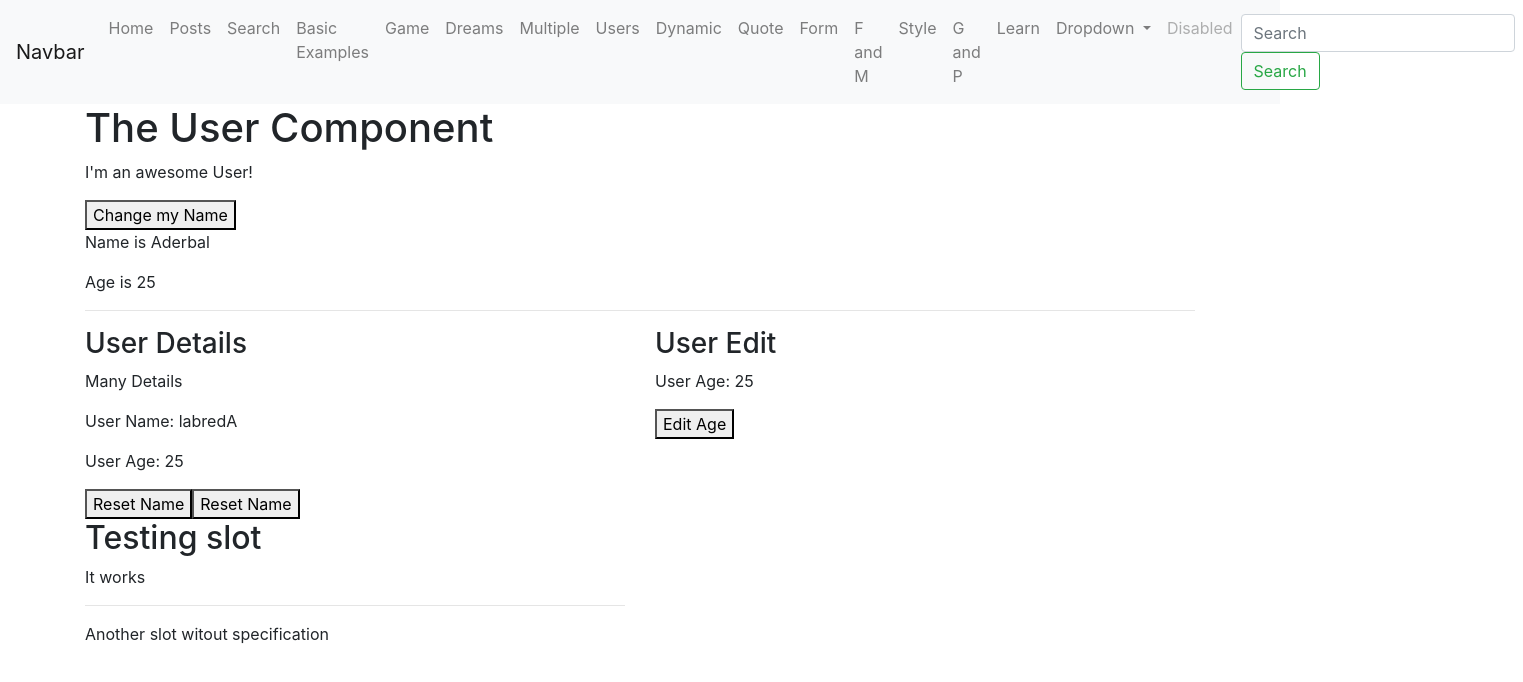
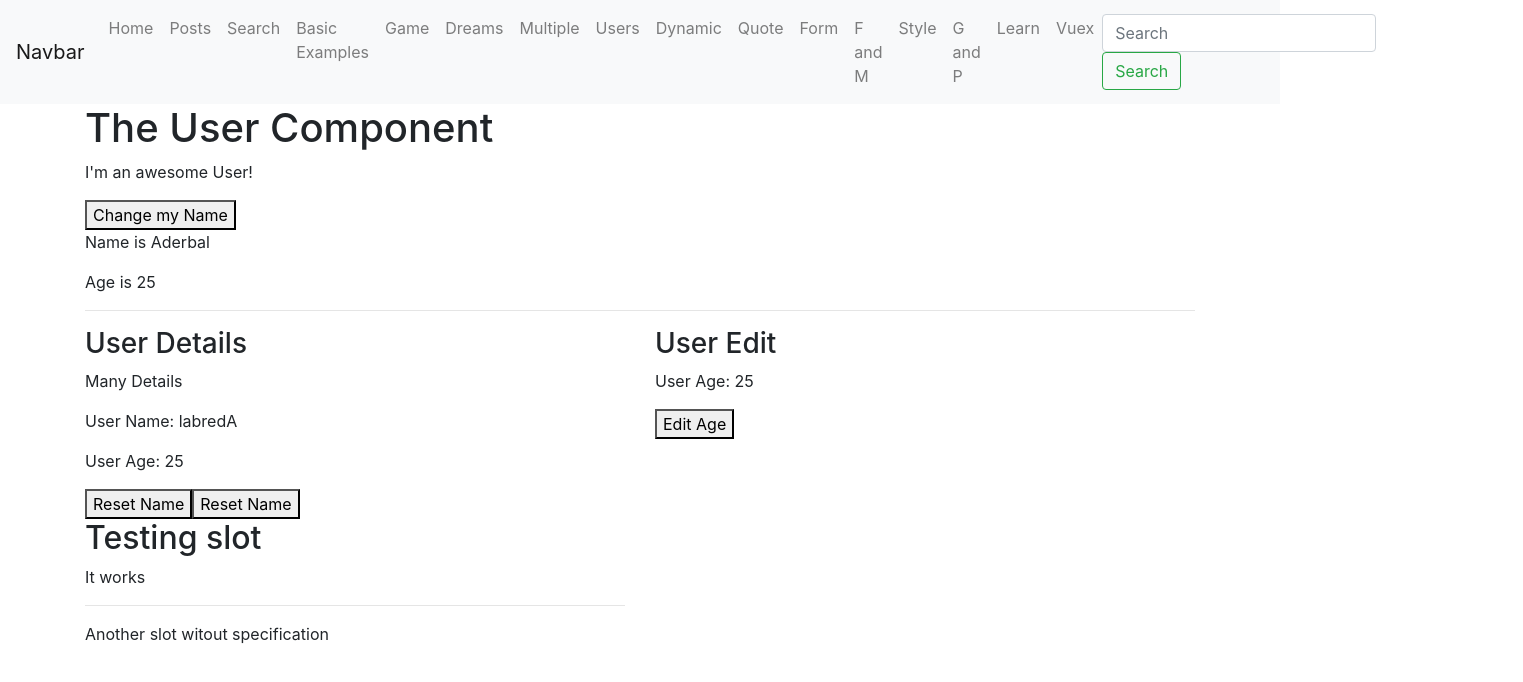
Before and after one commit to aderbalfarias/learning-vue, a Vue app: page /user in a window 1280 px wide. Shown: the top 682 px of the page, 1523 px wide, since content can reach past the window. Built offline with nearby package versions, Linux system fonts and the light colour scheme; what vue-resource would draw is missing.

Commit message:
Finishing vuex example

```diff
--- a/src/components/Shared/Nav.vue
+++ b/src/components/Shared/Nav.vue
@@ -23,8 +23,9 @@
                 <router-link class="nav-item" tag="li" to="/style"><a class="nav-link">Style</a></router-link>
                 <router-link class="nav-item" tag="li" to="/getandpost"><a class="nav-link">G and P</a></router-link>
                 <router-link class="nav-item" tag="li" to="/learn"><a class="nav-link">Learn</a></router-link>
+                <router-link class="nav-item" tag="li" to="/vuex"><a class="nav-link">Vuex</a></router-link>
                 <!-- <router-link class="nav-item" tag="li" to="/tree"><a class="nav-link">Tree</a></router-link> -->
-                <li class="nav-item dropdown">
+                <!-- <li class="nav-item dropdown">
                     <a class="nav-link dropdown-toggle" href="#" id="navbarDropdown" role="button" data-toggle="dropdown" aria-haspopup="true"
                         aria-expanded="false">
                         Dropdown
@@ -37,7 +38,7 @@
                 </li>
                 <li class="nav-item">
                     <a class="nav-link disabled" href="#">Disabled</a>
-                </li>
+                </li> -->
             </ul>
             <form class="form-inline my-2 my-lg-0">
                 <input class="form-control mr-sm-2" type="search" placeholder="Search" aria-label="Search">
--- a/src/components/VuexExample/Index.vue
+++ b/src/components/VuexExample/Index.vue
@@ -6,7 +6,7 @@
                 <app-result></app-result>
                 <app-another-result></app-another-result>
                 <hr>
-                <app-counter></app-counter>
+                <app-counter class="pb-1"></app-counter>
                 <app-another-counter></app-another-counter>
                 <hr>
                 <input type="text" v-model="value">
--- a/src/routes.js
+++ b/src/routes.js
@@ -136,6 +136,12 @@ const LearnDetail = resolve => {
     }, 'learn');
 };
 
+const VuexExample = resolve => {
+    require.ensure(['./components/VuexExample/Index.vue'], () => {
+        resolve(require('./components/VuexExample/Index.vue'));
+    }, 'vuexex');
+};
+
 export const routes = [
     {
         path: '',
@@ -213,6 +219,9 @@ export const routes = [
         ]
     },
     {
+        path: '/vuex', component: VuexExample
+    },
+    {
         path: '/redirect-me', redirect: { name: 'home' }
     },
     {   path: '*', redirect: '/' }
```
